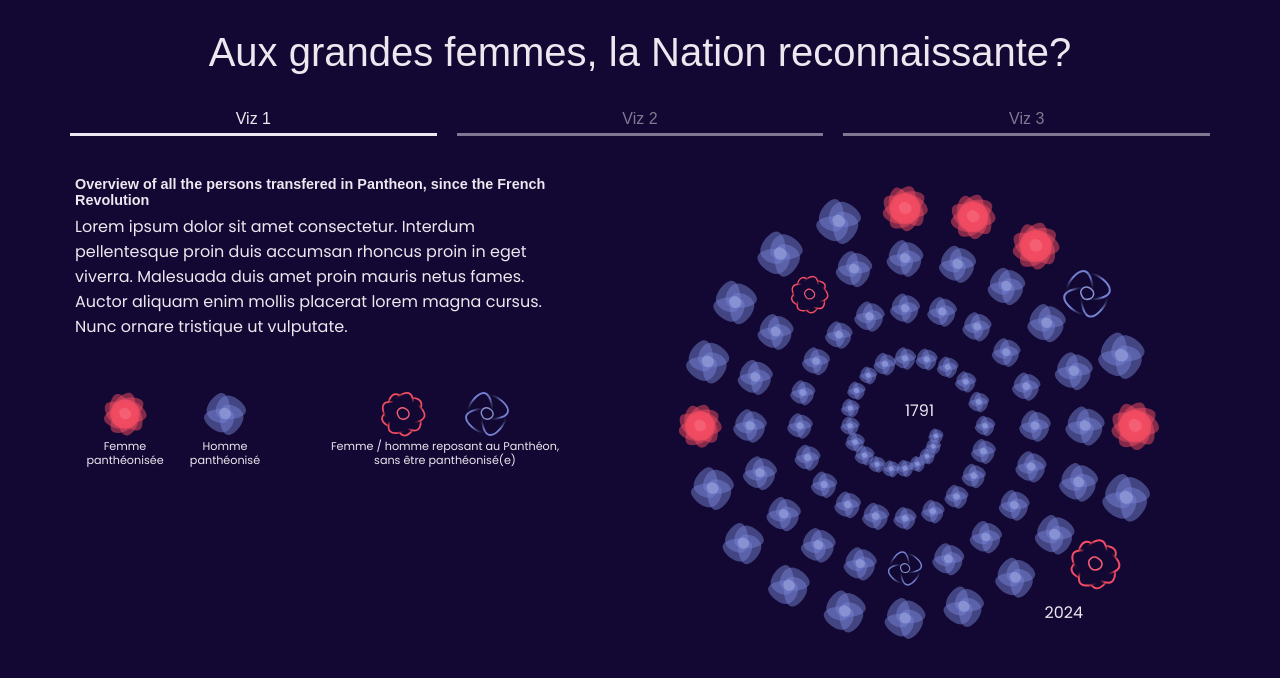
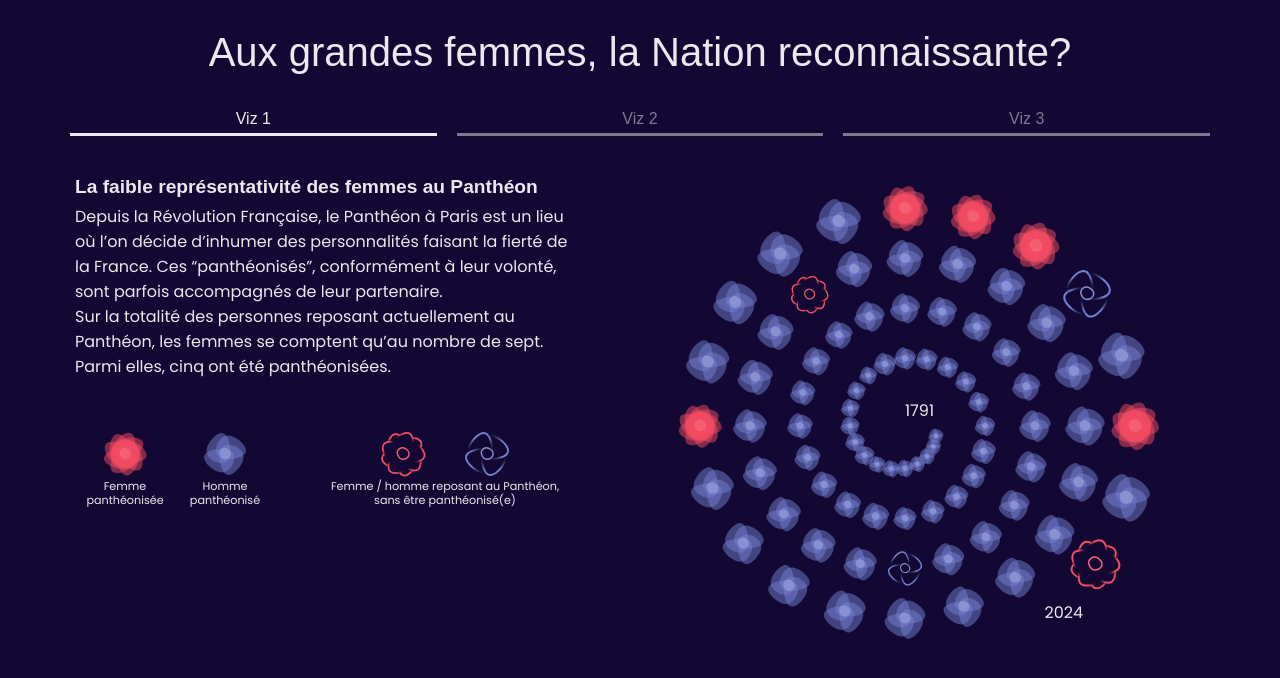
Before and after one commit to floreperche/women-in-pantheon, a Svelte app: page / in a window 1280 px wide. Shown: the top 678 px of the page. Built offline with nearby package versions, Linux system fonts and the light colour scheme; a web font is replaced by a local one.

Commit message:
Text content updated

```diff
--- a/src/app.css
+++ b/src/app.css
@@ -14,15 +14,23 @@ body {
 }
 
 h1,
-h2 {
+h2,
+h3 {
   font-family: "Mochiy Pop One", sans-serif;
   font-weight: 400;
   font-style: normal;
 }
 
 h2 {
-  font-size: 0.9rem;
+  font-size: 1.2rem;
   font-weight: 600;
   margin-bottom: 6px;
   width: 100%;
 }
+
+h3 {
+  font-size: 0.9rem;
+  font-weight: 400;
+  margin-bottom: 6px;
+  width: 100%;
+}
--- a/src/components/BeeSwarmViz.svelte
+++ b/src/components/BeeSwarmViz.svelte
@@ -62,12 +62,17 @@
 
 <!-- Left elements -->
 <div class="left">
-  <h2>Historical timeline of transfered persons</h2>
+  <h2>Un revirement siginificatif ces trente dernières années</h2>
   <div class="intro-viz">
-    Lorem ipsum dolor sit amet consectetur. Interdum pellentesque proin duis
-    accumsan rhoncus proin in eget viverra. Malesuada duis amet proin mauris
-    netus fames. Auctor aliquam enim mollis placerat lorem magna cursus. Nunc
-    ornare tristique ut vulputate.
+    <p>
+      C'est à la fin du XXème siècle que la physicienne et chimiste Marie
+      Curie-Sklodowska devient la première femme panthéonisée. Elle le fût au
+      même moment que son mari, Pierre Curie.
+    </p>
+    <p>
+      À partir de ce moment là, 40% des personnes qui ont bénéficié de cette
+      reconnaissance nationale ont été des femmes.
+    </p>
   </div>
 
   <!-- legend -->
@@ -219,9 +224,9 @@
           </g>
         {/each}<text
           fill="#eee7ef"
-          x={width - 190}
+          x={width - 320}
           y={height - 10}
-          text-anchor="right">Transfered date →</text
+          text-anchor="right">Année du transfert au Panthéon →</text
         >
 
         <!-- Data points -->
--- a/src/components/SpiralViz.svelte
+++ b/src/components/SpiralViz.svelte
@@ -43,15 +43,19 @@
 
 <!-- Left elements -->
 <div class="left">
-  <h2 class="subtitle">
-    Overview of all the persons transfered in Pantheon, since the French
-    Revolution
-  </h2>
+  <h2 class="subtitle">La faible représentativité des femmes au Panthéon</h2>
   <div class="intro-viz">
-    Lorem ipsum dolor sit amet consectetur. Interdum pellentesque proin duis
-    accumsan rhoncus proin in eget viverra. Malesuada duis amet proin mauris
-    netus fames. Auctor aliquam enim mollis placerat lorem magna cursus. Nunc
-    ornare tristique ut vulputate.
+    <p>
+      Depuis la Révolution Française, le Panthéon à Paris est un lieu où l’on
+      décide d’inhumer des personnalités faisant la fierté de la France. Ces
+      “panthéonisés”, conformément à leur volonté, sont parfois accompagnés de
+      leur partenaire.
+    </p>
+    <p>
+      Sur la totalité des personnes reposant actuellement au Panthéon, les
+      femmes se comptent qu’au nombre de sept. Parmi elles, cinq ont été
+      panthéonisées.
+    </p>
   </div>
 
   <!-- legend -->
--- a/src/components/Tooltip.svelte
+++ b/src/components/Tooltip.svelte
@@ -24,9 +24,9 @@
   in:fly={{ y: 10, duration: 200, delay: 200 }}
   out:fade
 >
-  <h2>
+  <h3>
     {data.data.name} ({data.data.birth_date}-{data.data.death_date})
-  </h2>
+  </h3>
   <!-- Display is Panthéonisé -->
   {#if data.data.status === "Panthéonisée"}
     <p>
@@ -66,8 +66,8 @@
     max-width: 180px;
   }
 
-  .tooltip h2,
-  .tooltip h2 span,
+  .tooltip h3,
+  .tooltip h3 span,
   p {
     color: #120833;
   }
--- a/src/components/TreeDiagram.svelte
+++ b/src/components/TreeDiagram.svelte
@@ -81,12 +81,18 @@
 
 <!-- Left elements -->
 <div class="left">
-  <h2>How long did it take for women to receive recognition</h2>
+  <h2>Une reconnaissance plus ou moins rapide</h2>
   <div class="intro-viz">
-    Lorem ipsum dolor sit amet consectetur. Interdum pellentesque proin duis
-    accumsan rhoncus proin in eget viverra. Malesuada duis amet proin mauris
-    netus fames. Auctor aliquam enim mollis placerat lorem magna cursus. Nunc
-    ornare tristique ut vulputate.
+    <p>
+      En moyenne, 26 ans se sont écoulés entre le décès et la panthéonisation de
+      ces femmes.
+    </p>
+    <p>
+      Mais ce chiffre cache des disparités significatives. En 2018, un an après
+      sa mort, Simone Veil est entrée au Panthéon. Trois ans plus tard, c’est à
+      Joséphine Baker que l’on a rendu hommage, cette fois-ci 46 ans après sa
+      mort.
+    </p>
   </div>
 
   <!-- legend -->
@@ -152,15 +158,15 @@
               text-anchor="middle">{tick}</text
             >
             <line
-              x1="25"
-              x2="35"
+              x1="5"
+              x2="15"
               y1={yScale(tick)}
               y2={yScale(tick)}
-              stroke="#EEE7EF"
+              stroke={tick % 20 ? "#EEE7EF" : "none"}
             />
           {/each}
-          <text fill="#EEE7EF" x="10" y="20" dominant-baseline="middle"
-            >Year gap between death and panthéonisation</text
+          <text fill="#EEE7EF" x="0" y="20" dominant-baseline="middle"
+            >Nombre d'années entre le décès et l'entrée au Panthéon</text
           >
         </g>
 
```
